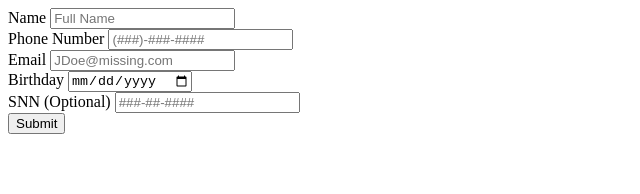
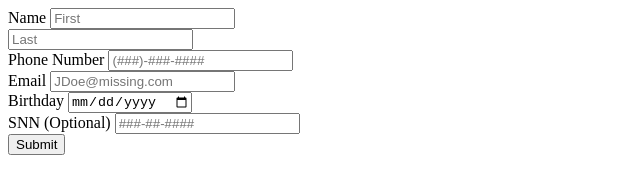
Before and after one commit to dkriegls/itmd-362-fall2018, a plain HTML site: page labs/lab2/index.html in a window 1280 px wide. Shown: the whole page, without its empty margins (0-640 px from the left). Drawn offline with Linux system fonts and the light colour scheme.

Commit message:
changed the text input for name to first and last in seperate inputs.

```diff
--- a/labs/lab2/index.html
+++ b/labs/lab2/index.html
@@ -10,7 +10,10 @@
   <form>
     <div>
       <label for="name"> Name</label>
-      <input type="text" placeholder="Full Name">
+      <input type="text" placeholder="First">
+    </div>
+    <div>
+      <input type="text" placeholder="Last">
     </div>
     <div>
       <label for="phone number"> Phone Number</label>
```
